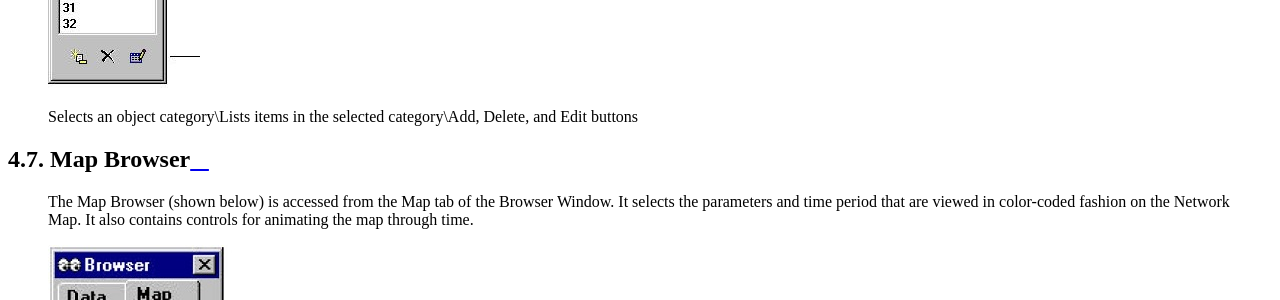
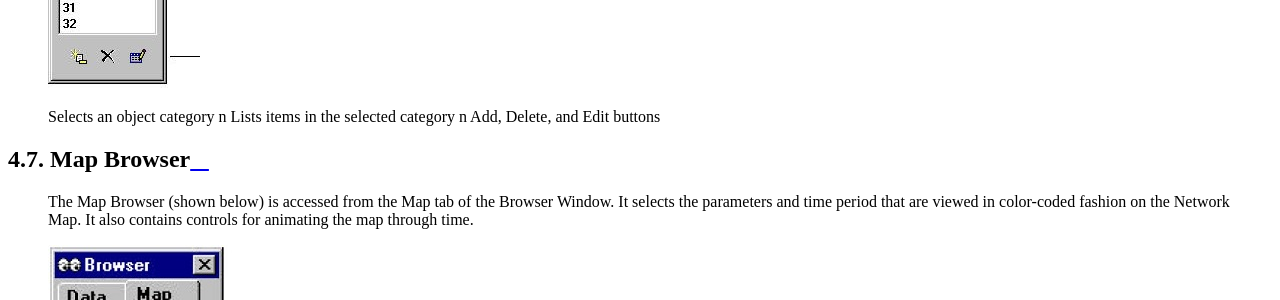
Before and after one commit to USEPA/epanet-manual, a Sphinx documentation site: the page built from docs/4_EPANET_workspace.rst, in a window 1280 px wide and 900 px high, scrolled down 8026 px. Shown: the part 152-452 px from the top of the window. Built offline with Sphinx 7.4.7 and the Read the Docs theme 2.0.0, drawn with Linux system fonts in a browser that asks for light colours.

Commit message:
Signed-off-by: fengshang1972 <51705206+fengshang1972@users.noreply.github.com>

```diff
--- a/docs/4_EPANET_workspace.rst
+++ b/docs/4_EPANET_workspace.rst
@@ -382,7 +382,7 @@ Data Browser
    .. image:: media/image53.jpeg
       :align: left
 
-   Selects an object category\\Lists items in the selected category\\Add, Delete, and Edit buttons
+   Selects an object category \n Lists items in the selected category \n Add, Delete, and Edit buttons
 
 
 Map Browser
```
